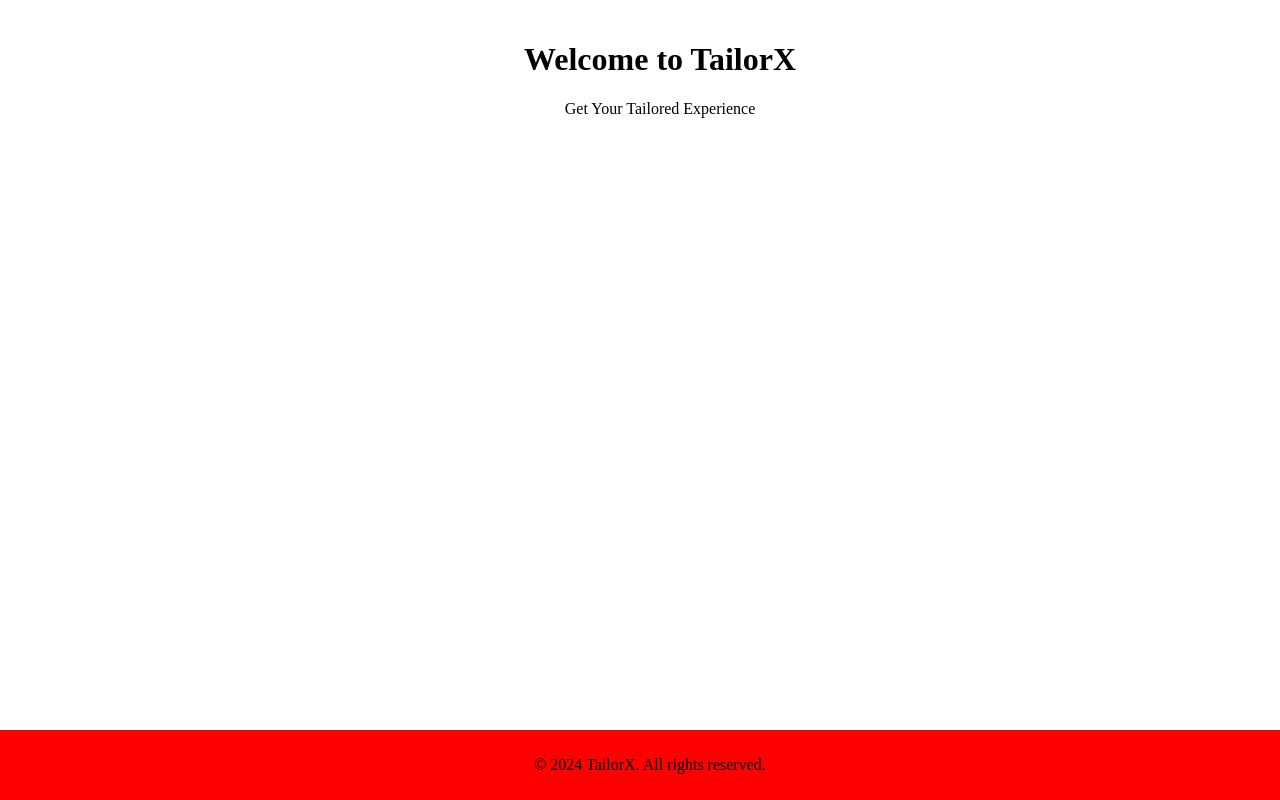
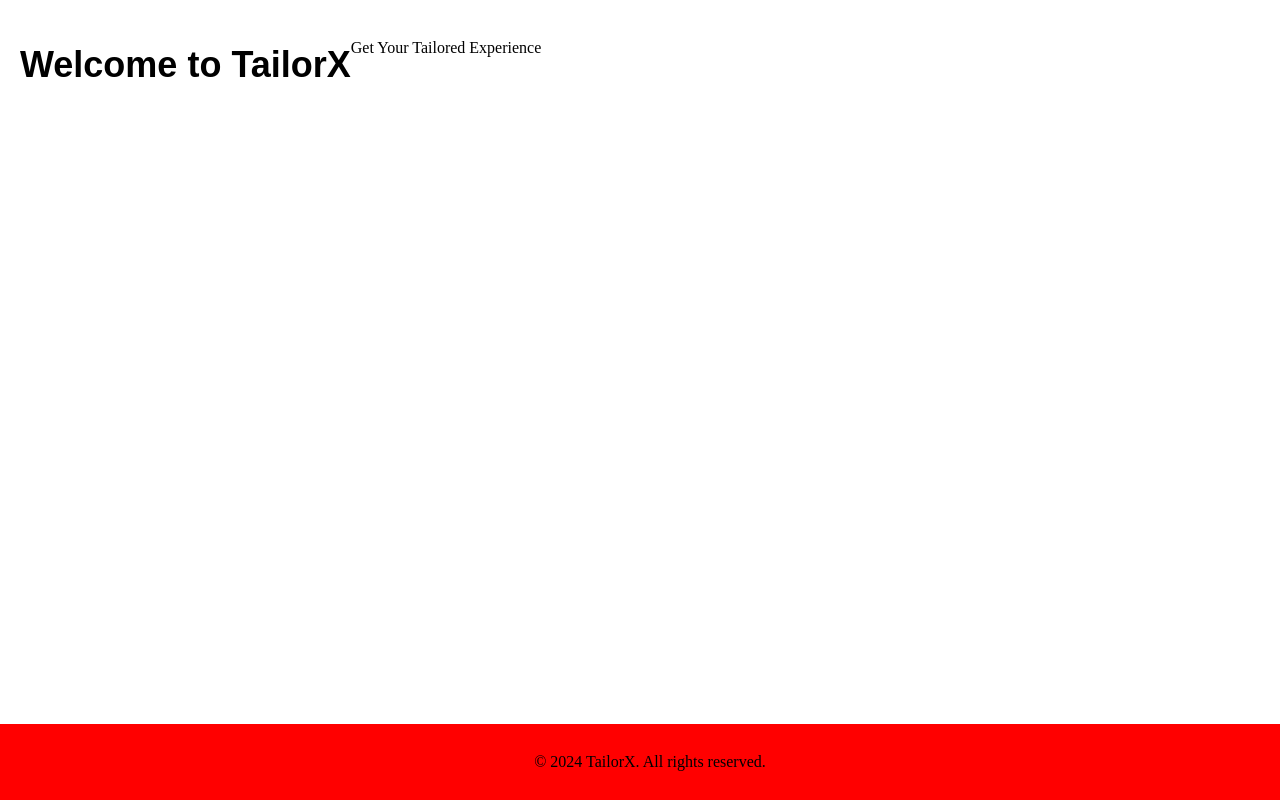
Before and after one commit to Kaywuyep/TailorX, a Django app: page / in a window 1280 px wide. Run offline with Django 4.2, Linux system fonts and the light colour scheme.

Commit message:
update css

```diff
--- a/TailoxProject/static/css/home.css
+++ b/TailoxProject/static/css/home.css
@@ -7,8 +7,24 @@ header {
     background-color: white;
     padding: 20px;
     text-align: center;
+    display: flex;
+}
+header h1 a {
+	color: blue;
+	font-family: "Times New Roman", Times, serif;
+}
+p {
+    font-family: italic; /* Italics font family */
+    font-size: 16px;
+    line-height: 1.5;
+    color: black; /* Text color */
+    /*margin-bottom: 18px; Bottom margin */
 }
 
+body {
+	font-family: 'Source Sans Pro', sans-serif;
+	font-size: 18px;
+}
 /* Styles for footer */
 footer {
     position: fixed; /* Position the footer at the bottom of the viewport */
```
